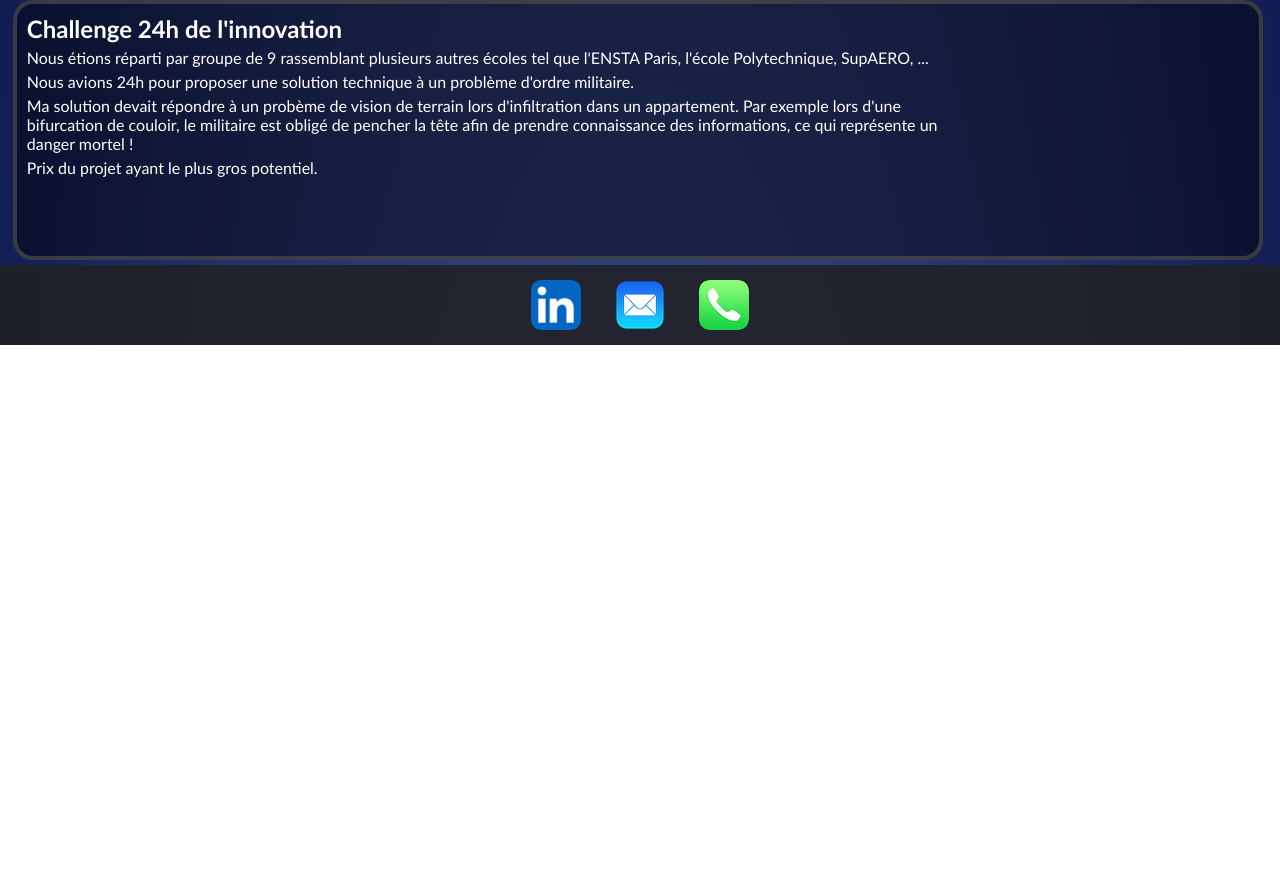
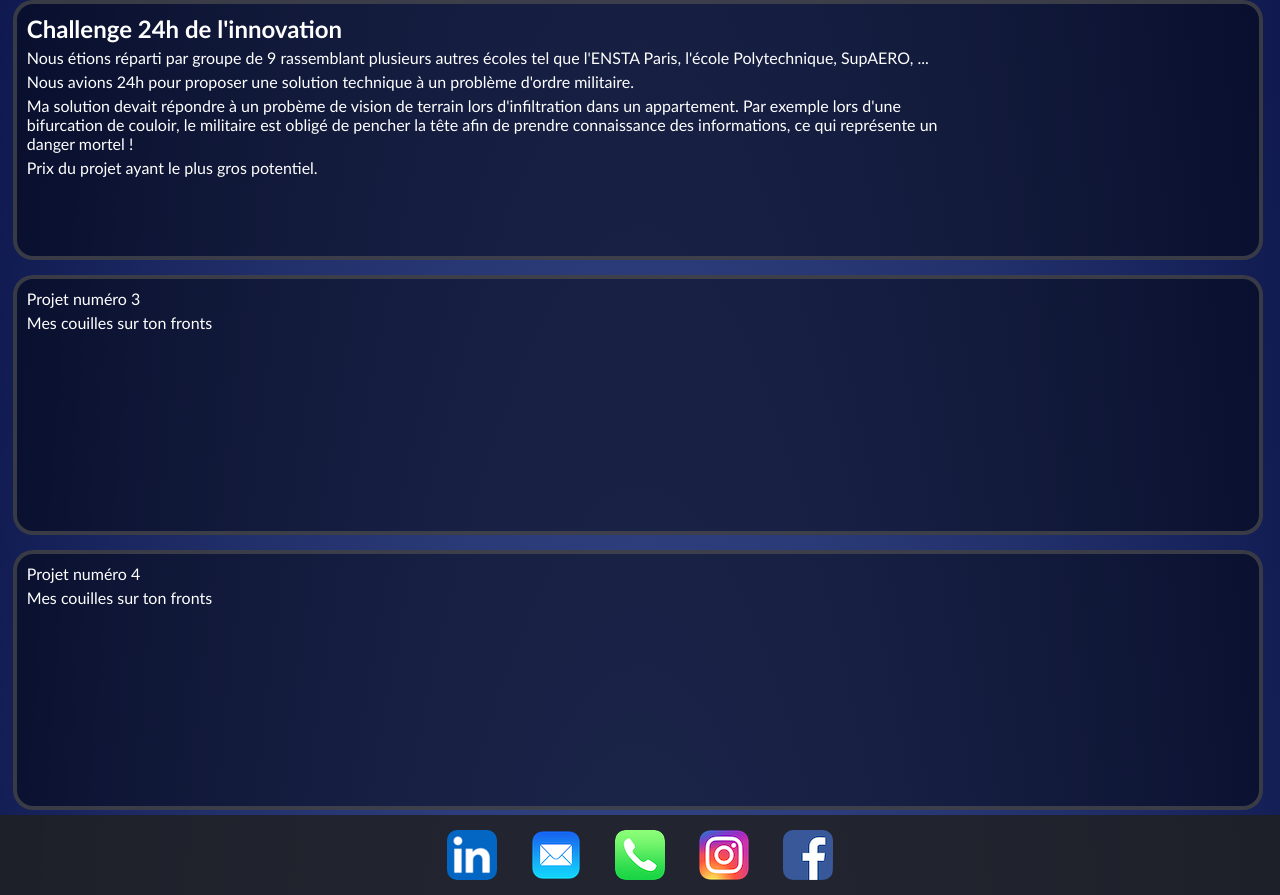
Before and after one commit to JulesBoutin37/CV, a plain HTML site: page Projets/Projets.html in a window 1280 px wide. Shown: the part 840-1735 px from the top of the page. Before the commit the page ends 1185 px from the top, so only its background shows below. Drawn offline with Linux system fonts and the light colour scheme.

Commit message:
Add files via upload

```diff
--- a/Projets/Projets.html
+++ b/Projets/Projets.html
@@ -15,7 +15,7 @@
         <div id="menu">
             <h1><a href="../index.html">Jules Boutin</a></h1>
             <div class="colonne">
-                <a class="item_list" href="../Formations/Formation.html"> Formations</a>
+                <a href="../Formations/Formation.html"> Formations</a>
                 <a href="../Competences/Competences.html">Compétences</a>
                 <a href="../Experiences/Experiences.html">Expériences professionnelles</a>
             </div>
@@ -66,6 +66,26 @@
         </article>
     </section>
 
+    <section class="projet">
+        <aside>
+            <!-- Photo du projet -->
+        </aside>
+        <article>
+            <p>Projet numéro 3</p>
+            <P>Mes couilles sur ton fronts</P>
+        </article>
+    </section>
+
+    <section class="projet">
+        <aside>
+            <!-- Photo du projet -->
+        </aside>
+        <article>
+            <p>Projet numéro 4</p>
+            <P>Mes couilles sur ton fronts</P>
+        </article>
+    </section>
+
     <footer>
         <!-- Liens Linkedin -->
         <a href="https://linkedin.com/in/jules-boutin-brest" target="_blank"><img src="../Images/Linkedin.png" title="LinkedIn" alt="Lien LinkedIn"></a>
@@ -73,6 +93,10 @@
         <a href="mailto:jules.boutin24@gmail.com" target="_blank"><img src="../Images/Mail.png" title="jules.boutin24@gmail.com" alt="Lien Mail"></a>
         <!-- Liens téléphone -->
         <a href="tel:0766247537" target="_blank"><img src="../Images/Telephone.png" title="07.66.24.75.37" alt="Lien Telephone"></a>
+        <!-- Liens Instagram -->
+        <a href="https://www.instagram.com/jules.boutbout/" target="_blank"><img src="../Images/Instagram.png" title="Instagram" alt="Lien Instagram"></a>
+        <!-- Liens facebook -->
+        <a href="https://facebook.com/profile.php?id=100021798796065" target="_blank"><img src="../Images/Facebook.png" title="Facebook" alt="Lien Facebook"></a>
     </footer>
 
 </body>
```
Also changed, not shown: Competences/Competences.html (+5 -1 lines), Experiences/Experiences.html (+5 -1 lines), Formations/Formation.html (+5 -1 lines), Motivations/Motivations.html (+5 -1 lines), Projets/Images/24h/24h.png (added).
